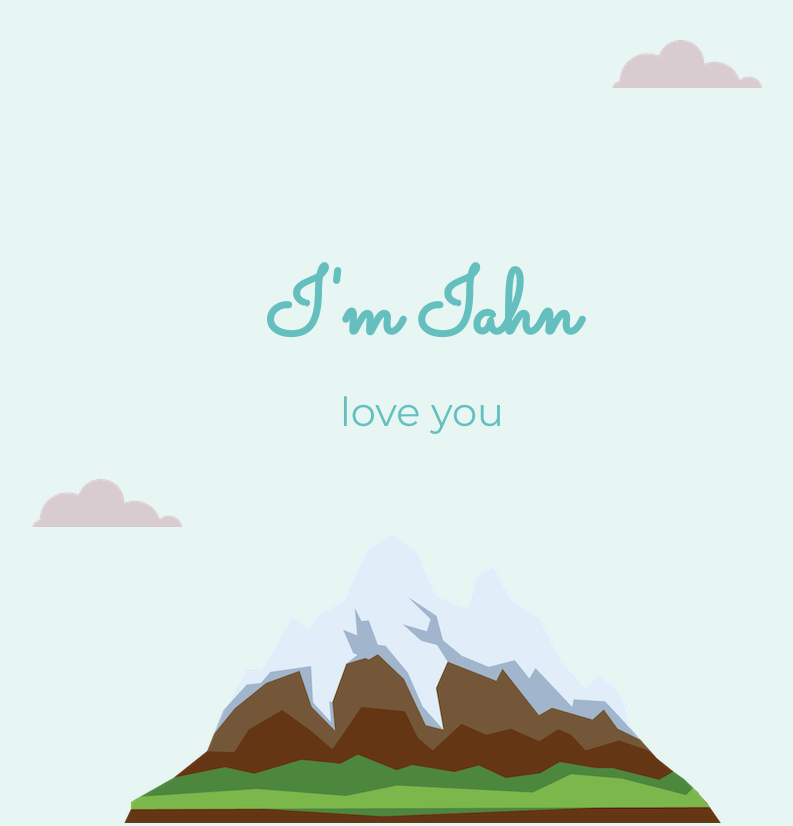
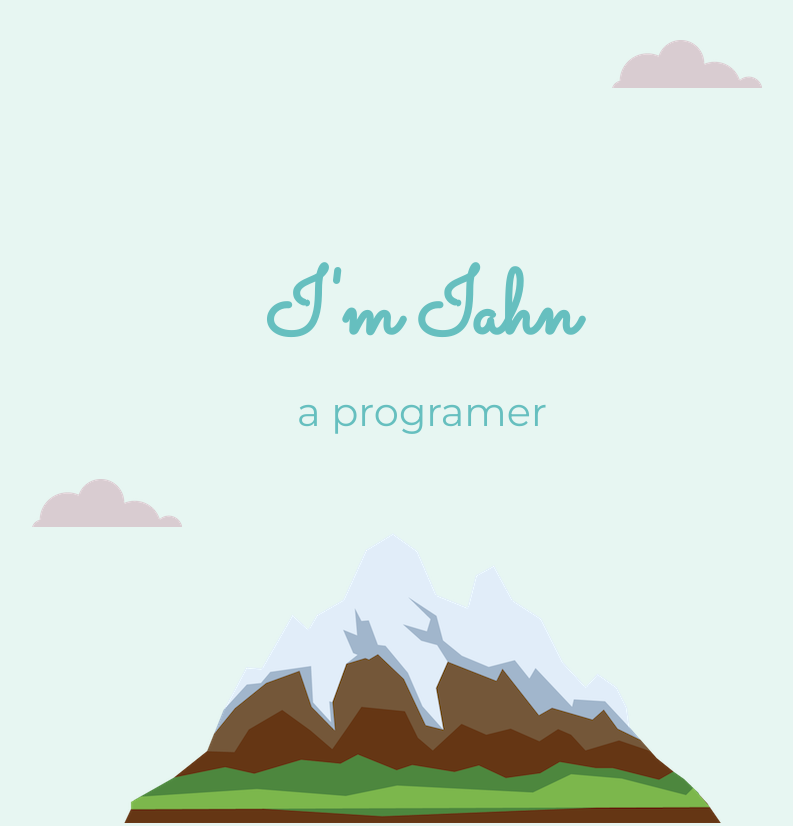
Before and after one commit to Iahn312/Iahn, a plain HTML site: page index.html in a window 1280 px wide. Shown: the top 826 px of the page, without its empty margins (218-1011 px from the left). Drawn offline with Linux system fonts and the light colour scheme.

Commit message:
Update index.html

```diff
--- a/index.html
+++ b/index.html
@@ -13,7 +13,7 @@
     <div class="top-container">
       <img class="top-cloud" src="image/cloud.png" alt="cloud-img">
       <h1>I'm Iahn</h1>
-      <h2>love you</h2>
+      <h2>a programer</h2>
       <img class="bottom-cloud" src="image/cloud.png" alt="cloud-img">
       <img src="image/mountain.png" alt="mountain-img">
     </div>
```
